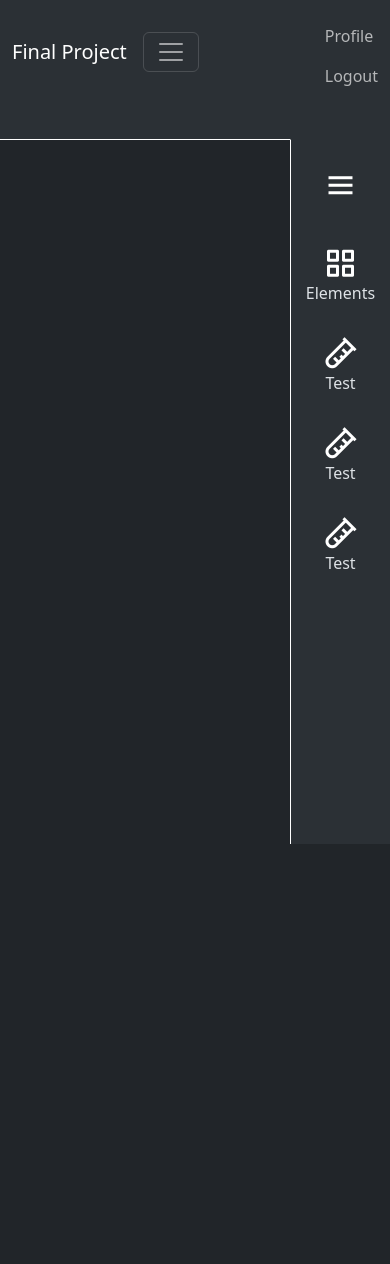
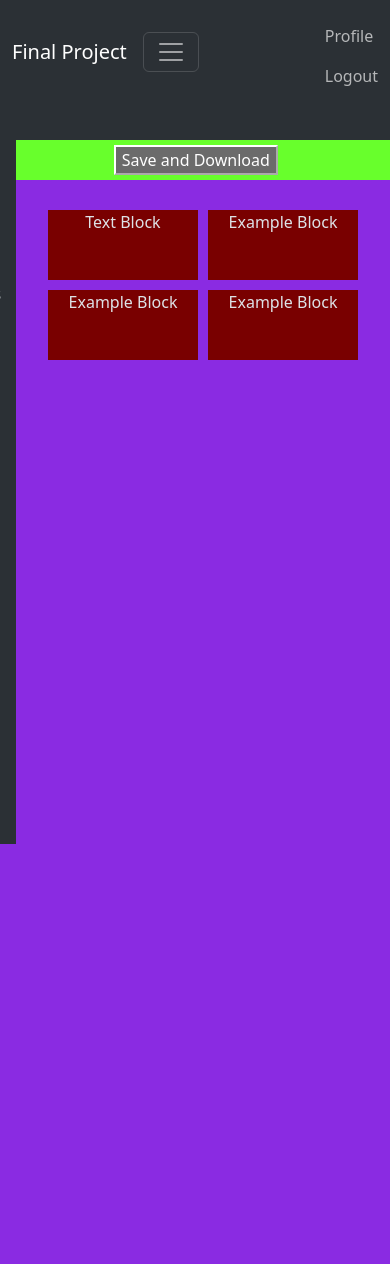
Before and after one commit to Brook-B118/pdf-editor, a Flask app: page / in a window 390 px wide. Shown: the top 1264 px of the page. After the commit the page ends 844 px from the top, so only its background shows below. Run offline with Flask 3, Linux system fonts and the light colour scheme; the visitor is signed in with stand-in values (Sample User, id 1); some libraries are stand-ins or nearby versions.

Commit message:
side panel holds elements correctly, sidebar hamburger icon opens side panel correctly and also closes it correctly.

```diff
--- a/static/css/styles.css
+++ b/static/css/styles.css
@@ -1,5 +1,6 @@
 body {
     padding-top: 60px;
+    background-color: #212529;
 }
 
 .navbar {
@@ -13,14 +14,6 @@ body {
 #recaptcha-container {
     display: flex;
     justify-content: center;
-}
-
-
-#elements-container .element-block {
-    margin: 5px;
-    padding: 10px;
-    background-color: #790000;
-    cursor: pointer;
 }
 
 #overlay .draggable {
@@ -54,17 +47,23 @@ canvas {
     pointer-events: none;
 }
 
-.toolbox {
-    position: -webkit-sticky;
-    /* For Safari */
+.vertical-column-wrapper {
+    background-color: #60d3e7;
+    display: flex;
+    flex-direction: row;
+    width: 475px;
+    bottom: 0;
     position: fixed;
-    /* top: 10; */
-    z-index: 1000;
-    /* Ensure it stays on top */
-    background-color: rgb(22, 21, 21);
-    /* Optional: to match your page background */
-    overflow-y: auto;
-    /* Enable scrolling within the toolbox */
+    top: 139px;
+    right: 0px;
+    border-top-style: solid;
+    border-top-color: #2b3035;
+    border-left-style: solid;
+    border-left-color: white;
+    border-width: 1px;
+    z-index: 55;
+    transition: all 0.75s;
+    flex-shrink: 0;
 }
 
 .vertical-column-home {
@@ -73,16 +72,37 @@ canvas {
     flex-direction: column;
     width: 100px;
     bottom: 0;
-    position: fixed;
-    top: 139px;
-    right: 0%;
+    position: relative;
+    top: 0px;
+    left: 0px;
     border-top-style: solid;
     border-top-color: #2b3035;
     border-left-style: solid;
     border-left-color: white;
     border-width: 1px;
     z-index: 55;
+    transition: all 0.75s;
+    /* margin-right: 10px; */
 }
+
+.collapsed {
+    background-color: #60d3e7;
+    display: flex;
+    flex-direction: row;
+    width: 475px;
+    bottom: 0;
+    position: fixed;
+    top: 139px;
+    right: -375px;
+    border-top-style: solid;
+    border-top-color: #2b3035;
+    border-left-style: solid;
+    border-left-color: white;
+    border-width: 1px;
+    z-index: 55;
+    transition: all 0.75s;
+}
+
 
 .horizontal-column-home {
     background-color: #2b3035;
@@ -108,6 +128,7 @@ canvas {
     align-items: center;
     flex-direction: column;
     cursor: pointer;
+    flex-shrink: 0;
 }
 
 .vertical-column-link:hover {
@@ -121,3 +142,42 @@ canvas {
 .vertical-column-link div {
     font-size: 14;
 }
+
+.sidepanel {
+    background-color: rgb(104, 255, 44);
+    display: flex;
+    flex: 1;
+    position: relative;
+    top: 0;
+    height: 100vh;
+}
+
+/* .toolbox {} */
+
+.edit-document {
+    position: absolute;
+    top: 5px;
+    right: 30%;
+}
+
+#elements-container {
+    background-color: blueviolet;
+    position: relative;
+    display: flex;
+    flex-direction: row;
+    flex: 1;
+    flex-wrap: wrap;
+    top: 40px;
+    justify-content: center;
+    align-content: flex-start;
+    padding-top: 25px;
+}
+
+#elements-container .element-block {
+    flex: 0 0 150px;
+    margin: 5px;
+    /* padding: 10px; */
+    background-color: #790000;
+    cursor: pointer;
+    height: 70px;
+}
--- a/static/js/sidebar.js
+++ b/static/js/sidebar.js
@@ -1,3 +1,7 @@
-document.querySelector('.navbar-toggler').addEventListener('click', function () {
-    document.getElementById('sidebar-container').classList.toggle('expanded');
-});
+// document.querySelector('.navbar-toggler').addEventListener('click', function () {
+//     document.getElementById('sidebar-container').classList.toggle('expanded');
+// });
+
+document.querySelector('.collapsed-sidebar').addEventListener('click', function () {
+    document.querySelector('.vertical-column-wrapper').classList.toggle('collapsed')
+})
--- a/templates/home.html
+++ b/templates/home.html
@@ -11,8 +11,11 @@ Home
         test 1
     </div>
 </div>
+
+<div class="vertical-column-wrapper">
+
     <div class="vertical-column-home">
-    <div class="vertical-column-link">
+        <div class="vertical-column-link collapsed-sidebar">
             <i class='bx bx-menu bx-md' style='color:#ffffff'></i>
         </div>
         <div class="vertical-column-link">
@@ -32,50 +35,28 @@ Home
             <div>Test</div>
         </div>
     </div>
+    <div class="sidepanel">
+        <!-- <div id="toolbox" class="toolbox"> -->
+        <div class="edit-document ">
+            <button id="save-button">Save and Download</button>
+        </div>
+        <div id="elements-container" class="elements-section">
+            <!-- <div class=""> -->
+            <div class="element-block new-text-box-block" id="new-text-box-block" data-type="text-block">Text Block
+            </div>
+            <div class="element-block" data-type="text-block">Example Block</div>
+            <div class="element-block" data-type="text-block">Example Block</div>
+            <div class="element-block" data-type="text-block">Example Block</div>
+            <!-- Add more blocks as needed -->
+            <!-- </div> -->
+        </div>
+        <!-- </div> -->
+    </div>
+</div>
 <div style="height:3000px">
 
 </div>
 
-<!-- <div class="collapse" id="navbarToggleExternalContent" data-bs-theme="dark">
-    <div class="bg-dark p-4">
-        <h5 class="text-body-emphasis h4">Collapsed content</h5>
-        <span class="text-body-secondary">Toggleable via the navbar brand.</span>
-    </div>
-</div>
-<nav class="navbar navbar-dark bg-dark">
-    <div class="container-fluid">
-        <button class="navbar-toggler" type="button" data-bs-toggle="collapse"
-            data-bs-target="#navbarToggleExternalContent" aria-controls="navbarToggleExternalContent"
-            aria-expanded="false" aria-label="Toggle navigation">
-            <span class="navbar-toggler-icon"></span>
-        </button>
-    </div>
-</nav> -->
-
-<!--
-<div class="container-fluid edit-doc" id="sidebar-container">
-    <div class="row">
-        <div class="col-auto" id="sidebar">
-            <nav class="navbar navbar-dark bg-dark">
-                <button class="navbar-toggler" type="button" data-bs-toggle="collapse"
-                    data-bs-target="#navbarToggleExternalContent" aria-controls="navbarToggleExternalContent"
-                    aria-expanded="false" aria-label="Toggle navigation">
-                    <span class="navbar-toggler-icon"></span>
-                </button>
-                <div class="sidebar-content"> -->
-<!-- Add some content here to make the sidebar visible -->
-<!-- <p>Sidebar content</p>
-</div>
-</nav>
-</div>
-<div class="col" id="navbarToggleExternalContent" data-bs-theme="dark">
-    <div class="bg-dark p-4">
-        <h5 class="text-body-emphasis h4">Collapsed content</h5>
-        <span class="text-body-secondary">Toggleable via the navbar brand.</span>
-    </div>
-</div>
-</div>
-</div> -->
 
 
 
```
Lines whose indentation alone changed are shown as unchanged.
